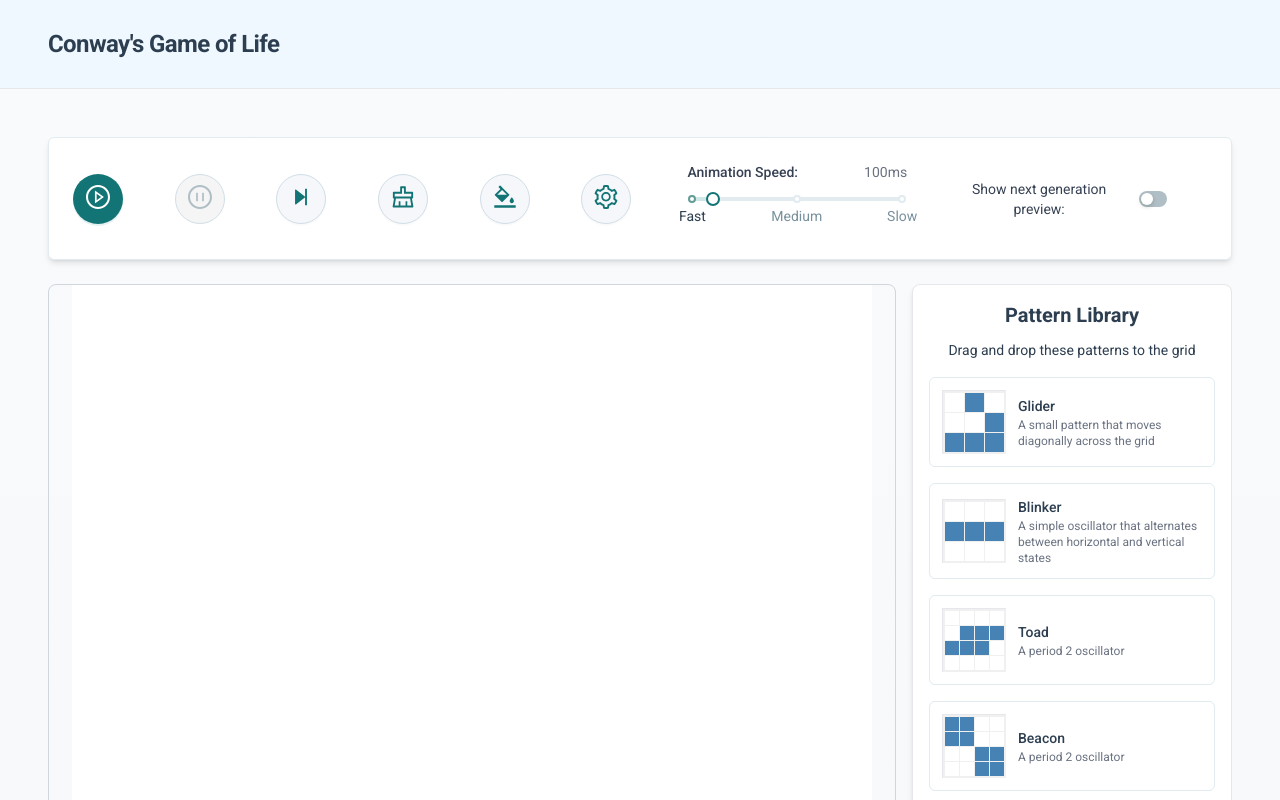
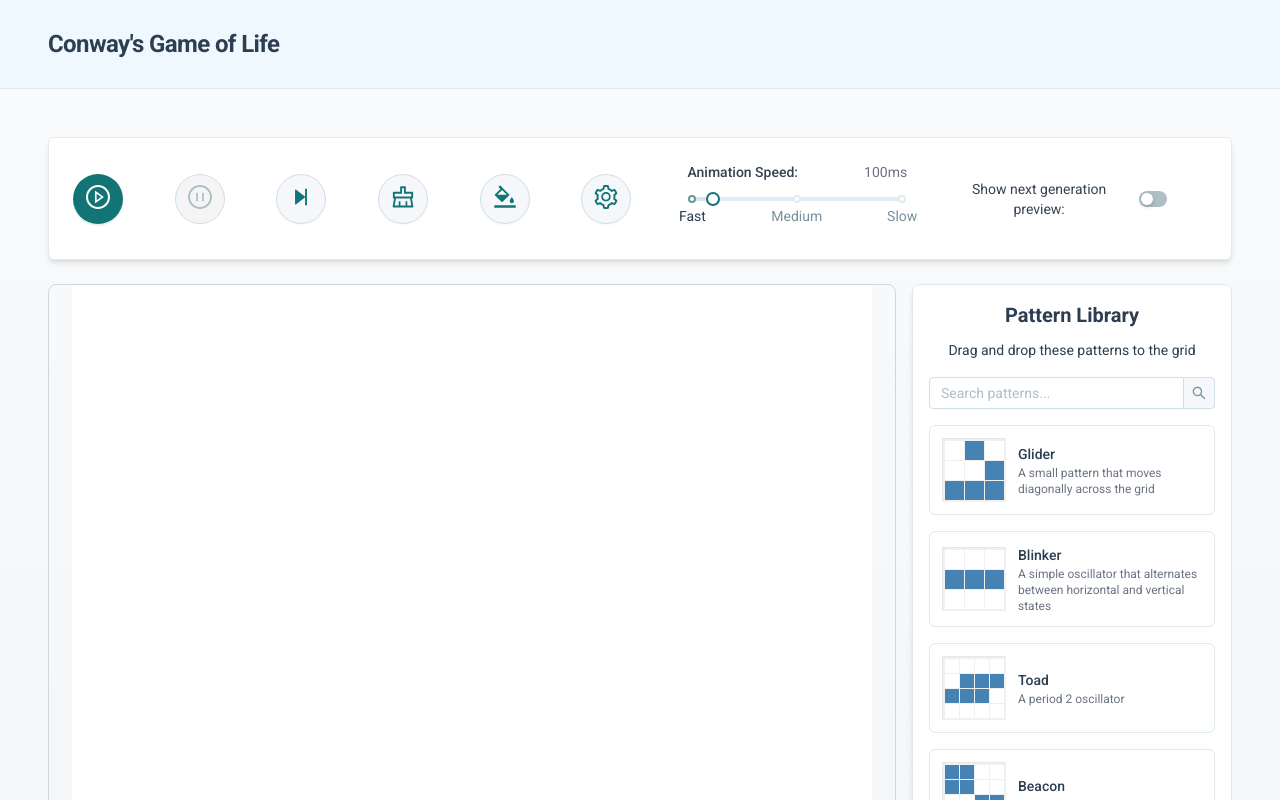
Before and after one commit to sreerag-ms/conways-game-of-life-group-project, a React (Vite) app: page / in a window 1280 px wide. Shown: the top 800 px of the page. Built offline with nearby package versions, Linux system fonts and the light colour scheme.

Commit message:
Added a searchbox

```diff
--- a/src/components/Game/GridSection/Patterns.jsx
+++ b/src/components/Game/GridSection/Patterns.jsx
@@ -1,35 +1,33 @@
-import { Card, Typography } from 'antd';
-import React, { useRef } from 'react';
+import { Card, Input, Typography } from 'antd';
+import React, { useRef, useState } from 'react';
 import { PATTERNS } from '../../../constants/patterns';
 import { createPatternHtml } from '../../../utils/patterns';
 import PatternPreview from './PatternPreview';
 
 const { Title, Text } = Typography;
+const { Search } = Input;
 
 const Patterns = () => {
-  // Reference to store drag image elements
   const dragPreviewsRef = useRef({});
+  const [searchTerm, setSearchTerm] = useState('');
 
   const handleDragStart = (e, pattern) => {
     e.dataTransfer.setData('application/json', JSON.stringify(pattern));
 
-    // Method 1: Create custom drag image using HTML element
     let dragImage = dragPreviewsRef.current[pattern.name];
 
     if (!dragImage) {
-      // Create a temporary element for the drag image
+
       dragImage = document.createElement('div');
       dragImage.style.position = 'absolute';
       dragImage.style.top = '-1000px';
       dragImage.style.pointerEvents = 'none';
 
-      // Set the HTML content with responsive dimensions
       dragImage.innerHTML = createPatternHtml(pattern.cells, {
-        containerWidth: 80,  // Size of drag preview
+
         containerHeight: 80,
       });
 
-      // Add to document and store reference
       document.body.appendChild(dragImage);
       dragPreviewsRef.current[pattern.name] = dragImage;
     }
@@ -37,15 +35,28 @@ const Patterns = () => {
     e.dataTransfer.setDragImage(dragImage, 20, 20);
   };
 
+  const filteredPatterns = Object.entries(PATTERNS).filter(([key, pattern]) => (
+    pattern.name.toLowerCase().includes(searchTerm.toLowerCase()) ||
+      pattern.description.toLowerCase().includes(searchTerm.toLowerCase())
+  ));
+
   return (
-    <div className="w-full max-w-xl p-4 overflow-auto overflow-scroll bg-white border border-gray-200 rounded-lg shadow-md">
+    <div className="w-full max-w-xl max-h-screen p-4 overflow-auto bg-white border border-gray-200 rounded-lg shadow-md">
       <Title level={4} className="mb-4">Pattern Library</Title>
       <Text className="block mb-4 text-sm text-gray-500">
         Drag and drop these patterns to the grid
       </Text>
 
+      <Search
+        placeholder="Search patterns..."
+        onChange={(e) => setSearchTerm(e.target.value)}
+        className="mb-4"
+        allowClear
+      />
+
       <div className="grid grid-cols-1 gap-4">
-        {Object.entries(PATTERNS).map(([key, pattern]) => (
+        {filteredPatterns.length > 0 ? (
+          filteredPatterns.map(([key, pattern]) => (
             <Card
               key={key}
               className="cursor-move hover:shadow-lg"
@@ -68,7 +79,12 @@ const Patterns = () => {
                 </div>
               </div>
             </Card>
-        ))}
+          ))
+        ) : (
+          <div className="py-8 text-center text-gray-500">
+            No patterns found matching "{searchTerm}"
+          </div>
+        )}
       </div>
     </div>
   );
```
Lines whose indentation alone changed are shown as unchanged.
